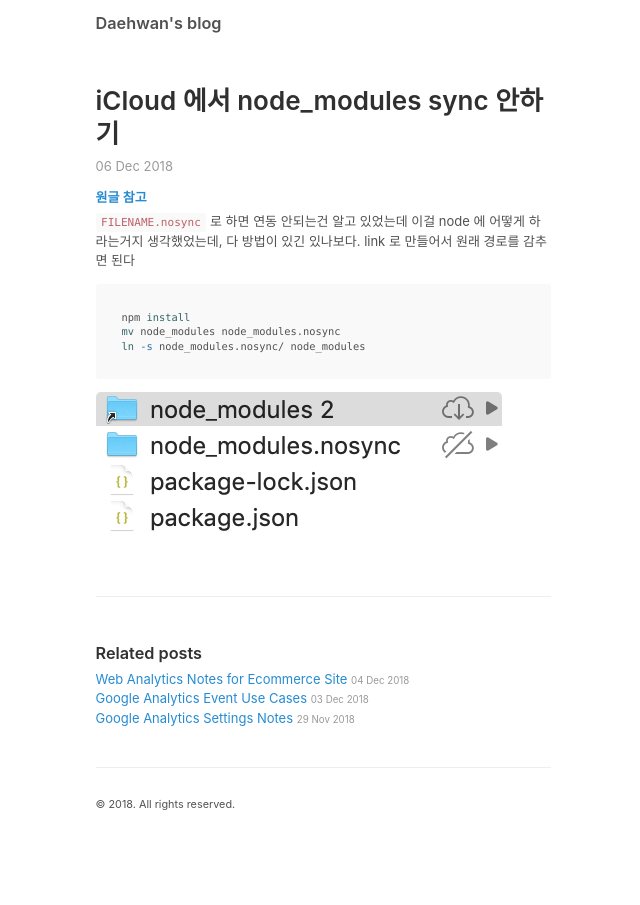
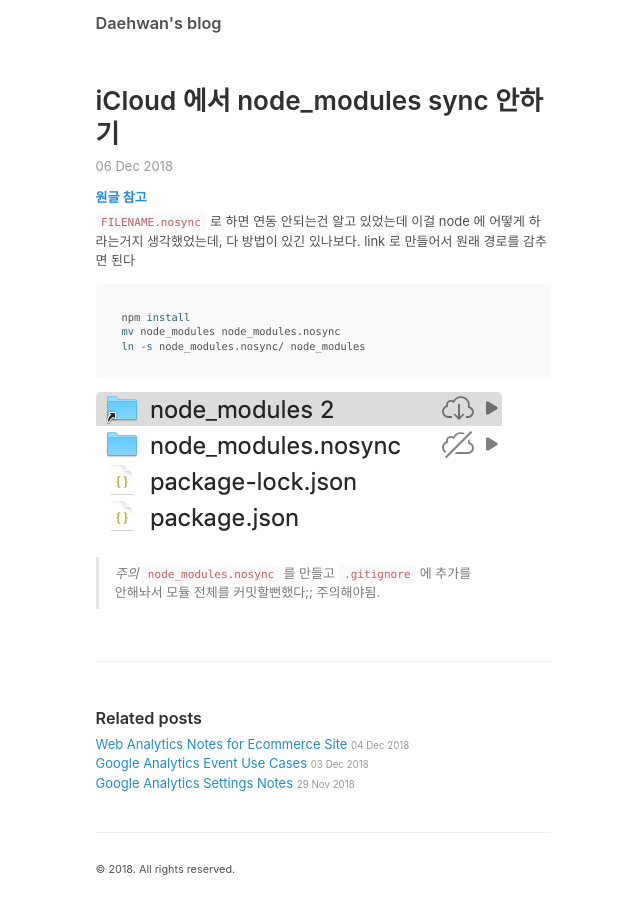
Before and after one commit to daehwann/blog, a Jekyll site: the page built from _posts/2018-12-06-disable-sync-node_module-with-icloud.md, in a window 1280 px wide. Shown: the whole page, without its empty margins (317-957 px from the left). Built offline with Jekyll 4.4.1, drawn with Linux system fonts in a browser that asks for light colours; comment, search, counter and statistics services are not loaded.

Commit message:
2018-12-07

````diff
--- a/_posts/2018-12-06-disable-sync-node_module-with-icloud.md
+++ b/_posts/2018-12-06-disable-sync-node_module-with-icloud.md
@@ -15,3 +15,5 @@ ln -s node_modules.nosync/ node_modules
 ```
 
 ![]({{ site.baseurl }}/public/img/2018-12-07-00-30-31.png)
+
+> *주의* `node_modules.nosync` 를 만들고 `.gitignore` 에 추가를 안해놔서 모듈 전체를 커밋할뻔했다;; 주의해야됨.
````
